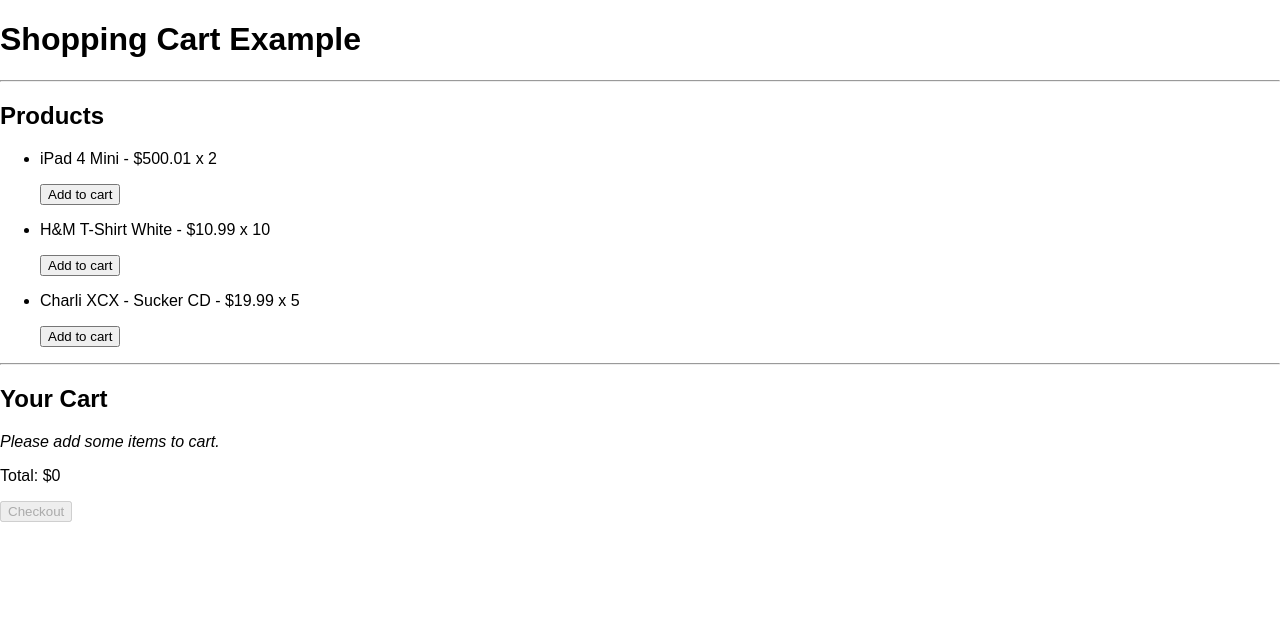
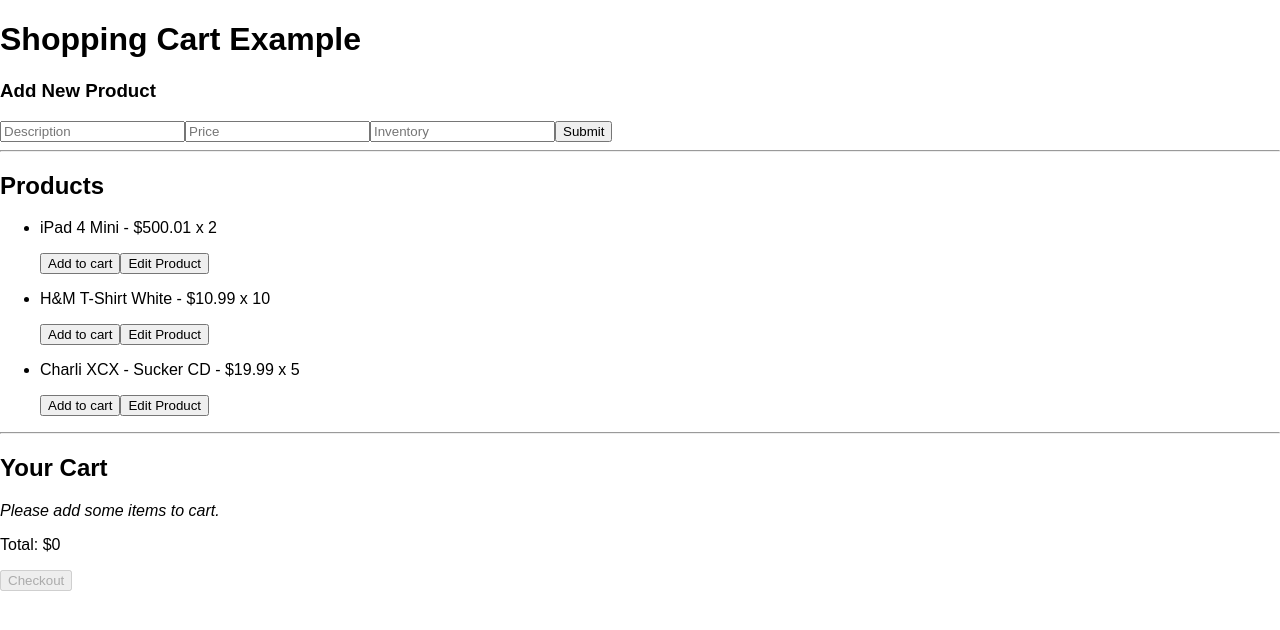
Before and after one commit to sunny-b/shopping-cart, a React (Create React App) app: page / in a window 1280 px wide. Shown: the top 630 px of the page. Built offline with nearby package versions, Linux system fonts and the light colour scheme.

Commit message:
add forms

```diff
--- a/package.json
+++ b/package.json
@@ -2,6 +2,11 @@
   "name": "shopping-cart",
   "version": "0.1.0",
   "private": true,
+  "devDependencies": {
+    "enzyme": "2.8.2",
+    "react-scripts": "0.9.5",
+    "react-test-renderer": "15.5.4"
+  },
   "dependencies": {
     "react": "^16.0.0",
     "react-dom": "^16.0.0",
--- a/src/App.js
+++ b/src/App.js
@@ -11,6 +11,7 @@
     ],
     totalCost: 0,
     cartItems: [],
+    lastId: 3,
   };
 
   handleAddToCart = (productId) => {
@@ -23,6 +24,15 @@
         cartItems: this.addItemToCart(product),
       }
     });
+  }
+
+  handleNewProduct = (product) => {
+    product.price = +product.price;
+    product.inventory = +product.inventory;
+    product.id = this.state.lastId + 1;
+    const products = [...this.state.products, product];
+
+    this.setState({ products, lastId: product.id });
   }
 
   decreaseInventory = (productId) => {
@@ -63,20 +73,91 @@
     })
   }
 
+  handleEditProduct = (product) => {
+    product.price = +product.price;
+    product.inventory = +product.inventory;
+
+    const products = this.state.products.filter(item => item.id !== product.id).concat(product).sort((a, b) => a.id - b.id);
+    this.setState({ products });
+  }
+
   render() {
     return (
       <div>
         <h1>Shopping Cart Example</h1>
+        <AddNewItemForm
+          onSubmit={this.handleNewProduct}
+        />
         <hr />
         <ProductList
           products={this.state.products}
           onAddToCart={this.handleAddToCart}
+          onSubmit={this.handleEditProduct}
         />
         <Cart
           totalCost={this.state.totalCost}
           cartItems={this.state.cartItems}
           onCheckout={this.handleCheckout}
         />
+      </div>
+    );
+  }
+}
+
+class AddNewItemForm extends Component {
+  state = {
+    description: '',
+    price: '',
+    inventory: ''
+  }
+
+  handleChange = (e) => {
+    let newState = {};
+    newState[e.target.name] = e.target.value;
+    this.setState(newState);
+  }
+
+  handleSubmit = (e) => {
+    e.preventDefault();
+
+    this.props.onSubmit(this.state);
+
+    this.setState({
+      description: '',
+      price: '',
+      inventory: '',
+    });
+  }
+
+  render() {
+    return (
+      <div>
+        <h3>Add New Product</h3>
+
+        <form onSubmit={this.handleSubmit}>
+          <input
+            placeholder='Description'
+            name='description'
+            value={this.state.description}
+            onChange={this.handleChange}
+          />
+          <input
+            placeholder='Price'
+            name='price'
+            type='number'
+            value={this.state.price}
+            onChange={this.handleChange}
+          />
+          <input
+            placeholder='Inventory'
+            name='inventory'
+            type='number'
+            value={this.state.inventory}
+            onChange={this.handleChange}
+          />
+
+          <input type='submit' />
+        </form>
       </div>
     );
   }
@@ -93,6 +174,7 @@
           price={product.price}
           inventory={product.inventory}
           onAddToCart={this.props.onAddToCart}
+          onSubmit={this.props.onSubmit}
         />
       );
     });
@@ -109,6 +191,18 @@
 }
 
 class Product extends Component {
+  state = {
+    openForm: false
+  }
+
+  handleClick = (e) => {
+    this.setState({ openForm: true });
+  }
+
+  closeEditForm = () => {
+    this.setState({ openForm: false });
+  }
+
   render() {
     return (
       <li>
@@ -122,8 +216,77 @@
           id={this.props.id}
           disabled={this.props.inventory > 0 ? false : true }
         />
+        <EditForm
+          openForm={this.state.openForm}
+          id={this.props.id}
+          description={this.props.description}
+          price={this.props.price}
+          inventory={this.props.inventory}
+          onClick={this.handleClick}
+          onSubmit={this.props.onSubmit}
+          closeForm={this.closeEditForm}
+        />
       </li>
     );
+  }
+}
+
+class EditForm extends Component {
+  state = {
+    id: this.props.id,
+    description: this.props.description,
+    price: this.props.price,
+    inventory: this.props.inventory
+  }
+
+  handleSubmit = (e) => {
+    e.preventDefault();
+
+    this.props.closeForm();
+    this.props.onSubmit(this.state);
+  }
+
+  handleChange = (e) => {
+    let newState = {};
+    newState[e.target.name] = e.target.value;
+    this.setState(newState);
+  }
+
+  render() {
+    if (this.props.openForm) {
+      return (
+        <form onSubmit={this.handleSubmit}>
+          <input
+            placeholder='Description'
+            name='description'
+            value={this.state.description}
+            onChange={this.handleChange}
+          />
+          <input
+            placeholder='Price'
+            name='price'
+            type='number'
+            value={this.state.price}
+            onChange={this.handleChange}
+          />
+          <input
+            placeholder='Inventory'
+            name='inventory'
+            type='number'
+            value={this.state.inventory}
+            onChange={this.handleChange}
+          />
+
+          <input type='submit' />
+        </form>
+      );
+    } else {
+      return (
+        <button onClick={this.props.onClick}>Edit Product</button>
+      );
+    }
+
+
   }
 }
 
```
